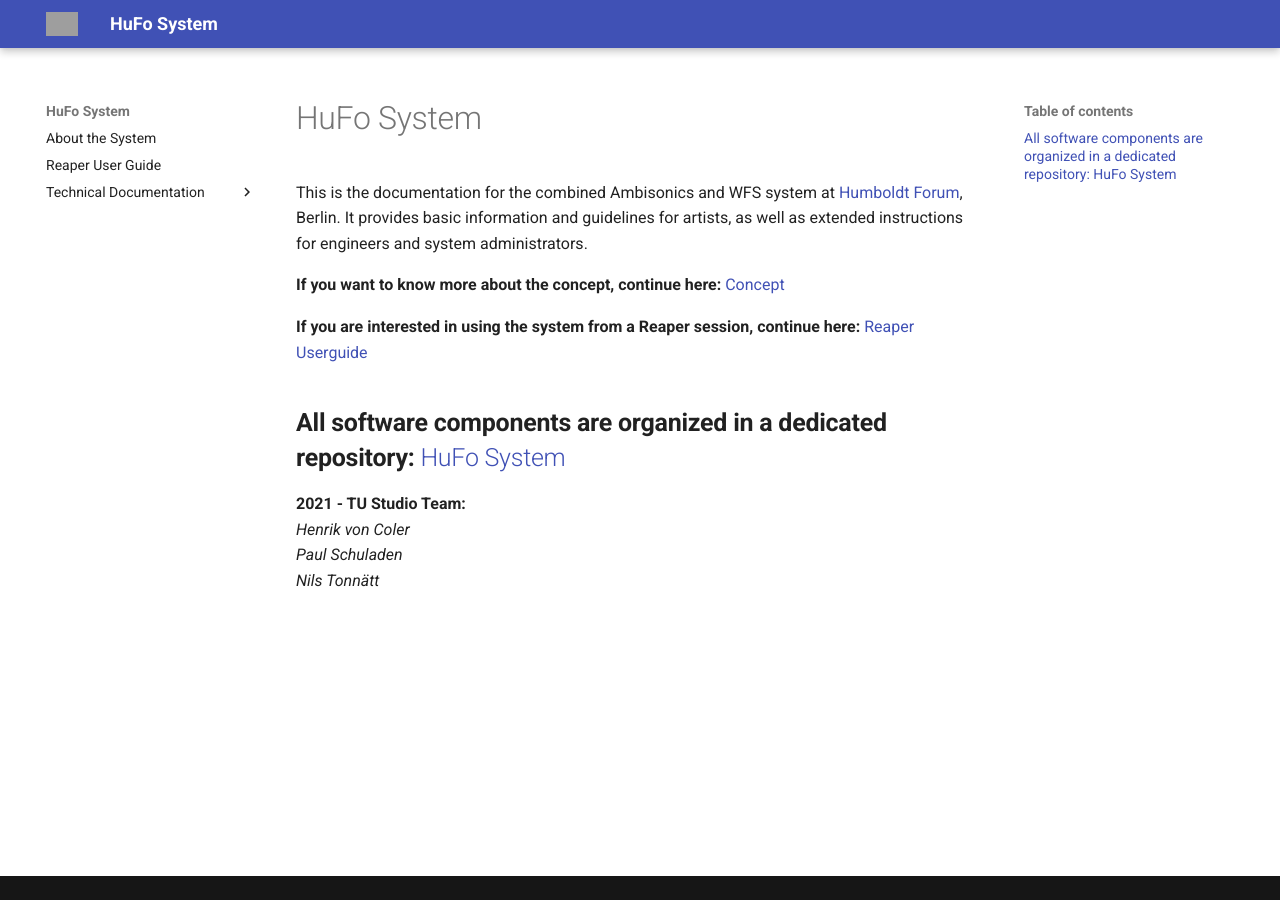
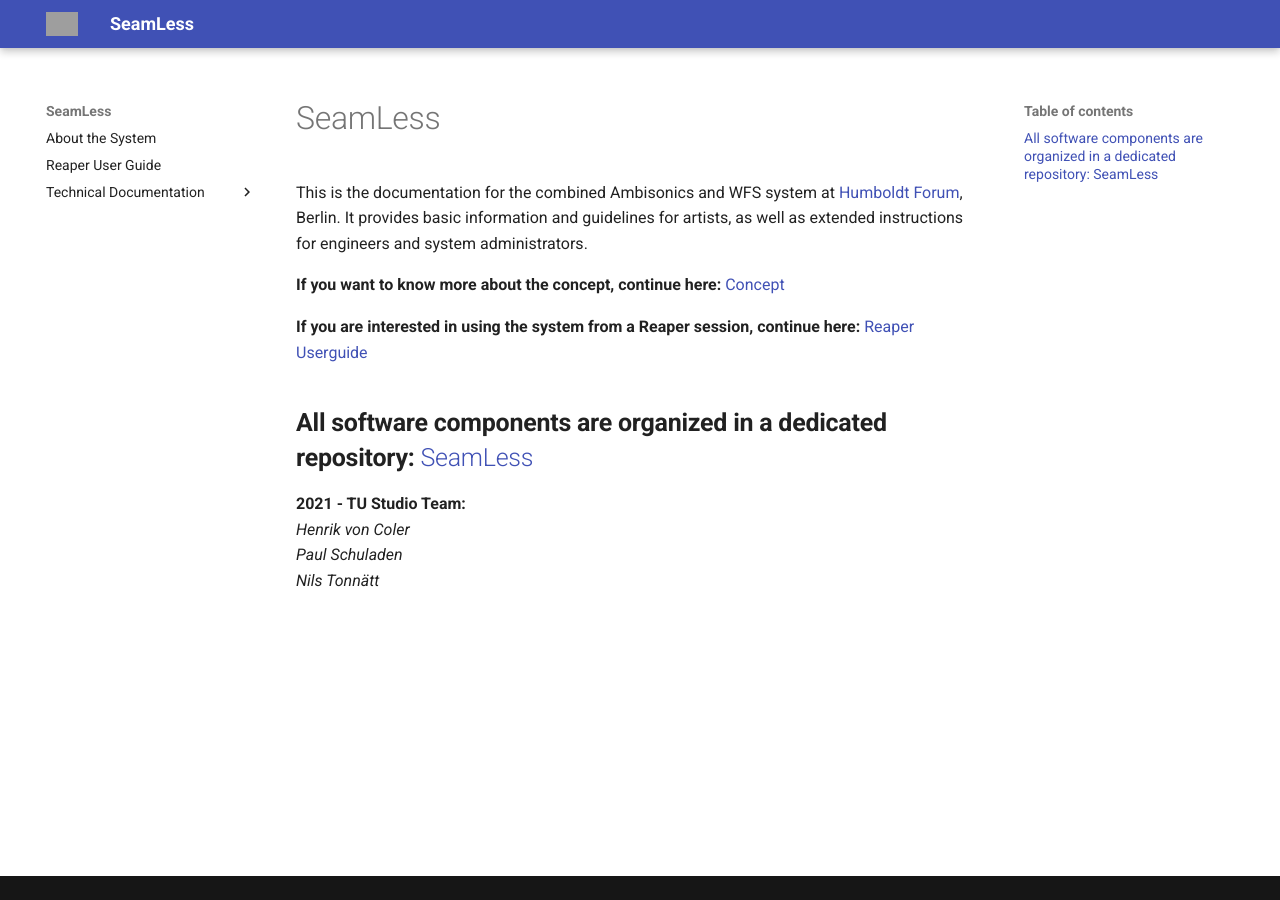
Before and after one commit to anwaldt/seamless, an MkDocs documentation site: the page built from Documentation/docs/index.md, in a window 1280 px wide. Built offline with MkDocs 1.6.1 and Material for MkDocs 9.7.7, drawn with Linux system fonts in a browser that asks for light colours; grey boxes are pictures that could not be loaded.

Commit message:
Changing project name!

```diff
--- a/Documentation/docs/index.md
+++ b/Documentation/docs/index.md
@@ -1,4 +1,4 @@
-# HuFo System
+# SeamLess
 
 This is the documentation for the combined Ambisonics and WFS system at [Humboldt Forum](https://www.humboldtforum.org/en/), Berlin.
 It provides basic information and guidelines for artists, as well as extended instructions for engineers and system administrators.
@@ -7,7 +7,7 @@ It provides basic information and guidelines for artists, as well as extended in
 
 **If you are interested in using the system from a Reaper session, continue here:** [Reaper Userguide](reaper/)
 
-**All software components are organized in a dedicated repository:** [HuFo System](https://github.com/anwaldt/HuFo_System)
+**All software components are organized in a dedicated repository:** [SeamLess](https://github.com/anwaldt/seamless)
 ----
 
   **2021 - TU Studio Team:**
--- a/Documentation/docs/reaper.md
+++ b/Documentation/docs/reaper.md
@@ -1,8 +1,7 @@
 # Working with Reaper
 
 
-The most accessible way of using the HuFo system is a single DAW session
-from a laptop, just as working with any other multi-track audio project.
+The most accessible way of using the SeamLess system is a single DAW session from a laptop, just as working with any other multi-track audio project.
 Reaper is used as the standard software in most projects and recommended.
 Other solutions are possible but not fully tested.
 Each audio track in a Reaper project is directly routed to the system with DANTE
--- a/Documentation/docs/supercollider.md
+++ b/Documentation/docs/supercollider.md
@@ -1,7 +1,6 @@
 # SuperCollider
 
-Mixing, signal distribution and Ambisonics encoding is based on SuperCollider.
-Two main scripts are used:
+Mixing, signal distribution and Ambisonics encoding in  the SeamLess System is based on SuperCollider. Two main scripts are used:
 
 ## HuFo_SERVER.scd
 
--- a/Documentation/mkdocs.yml
+++ b/Documentation/mkdocs.yml
@@ -1,4 +1,4 @@
-site_name: HuFo System
+site_name: SeamLess
 
 theme:
     name: material
```
